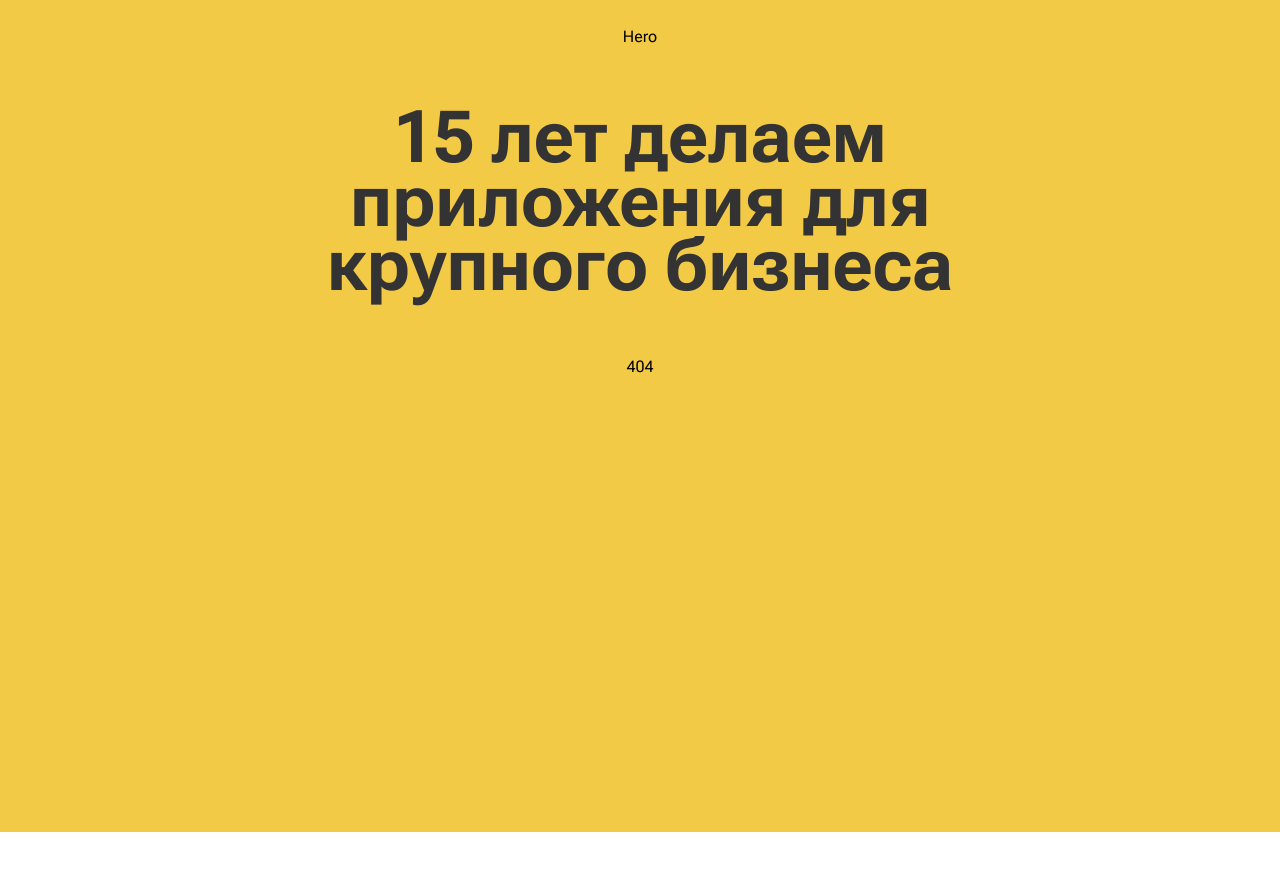
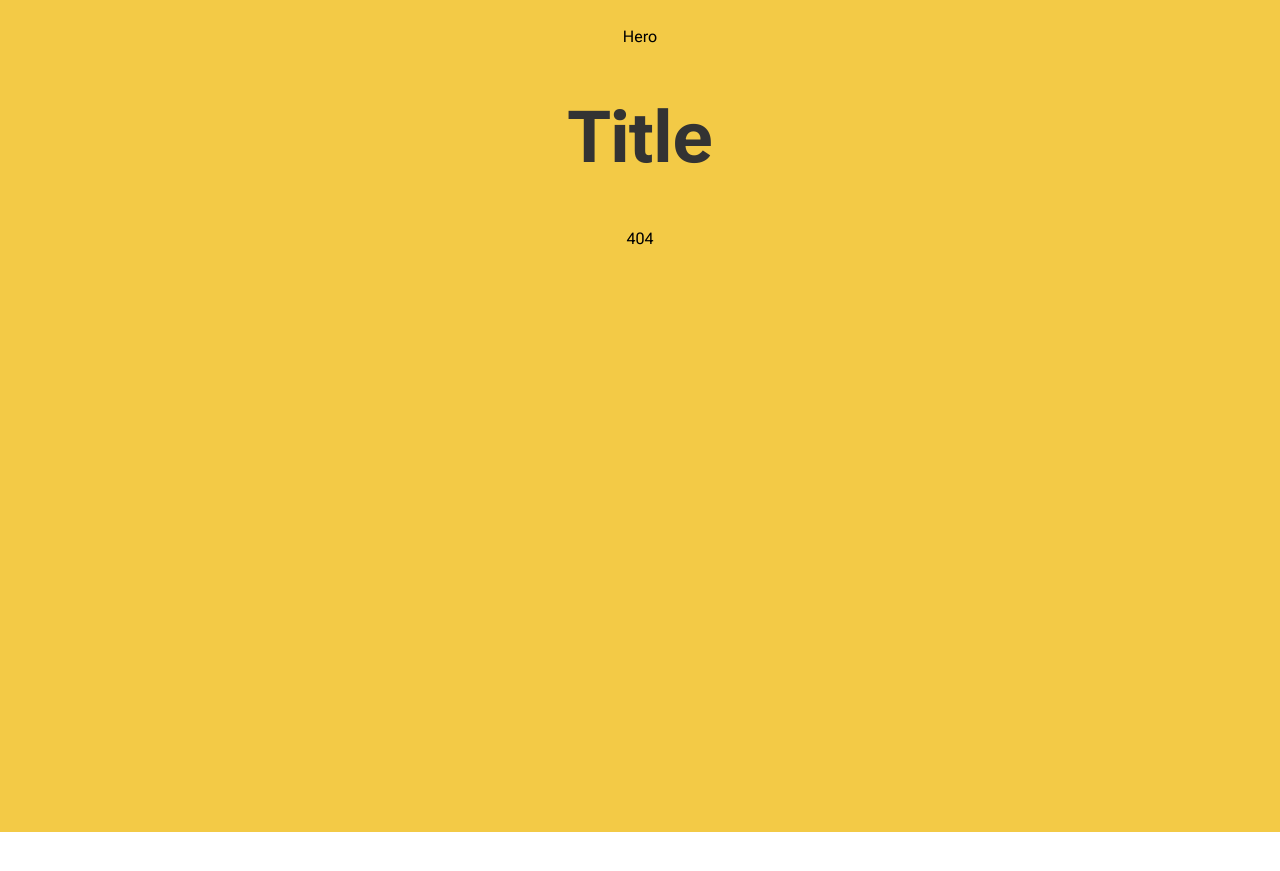
Before and after one commit to Citronium/citronium-landing-en, a Jekyll site: the page built from index.html, in a window 1280 px wide. Shown: the top 871 px of the page. Built offline with Jekyll 4.4.1, drawn with Linux system fonts in a browser that asks for light colours.

Commit message:
commit after transfer repo

```diff
--- a/_includes/home/home.html
+++ b/_includes/home/home.html
@@ -2,7 +2,7 @@
     <section class="hero">
         <div class="container hero__container">
             <div class="hero__logo">Hero</div>
-            <h1 class="hero__title">15 лет делаем приложения для крупного бизнеса</h1>
+            <h1 class="hero__title">Title</h1>
             <a href="{{ site.baseurl }}/404">404</a>
         </div>
     </section>
```
